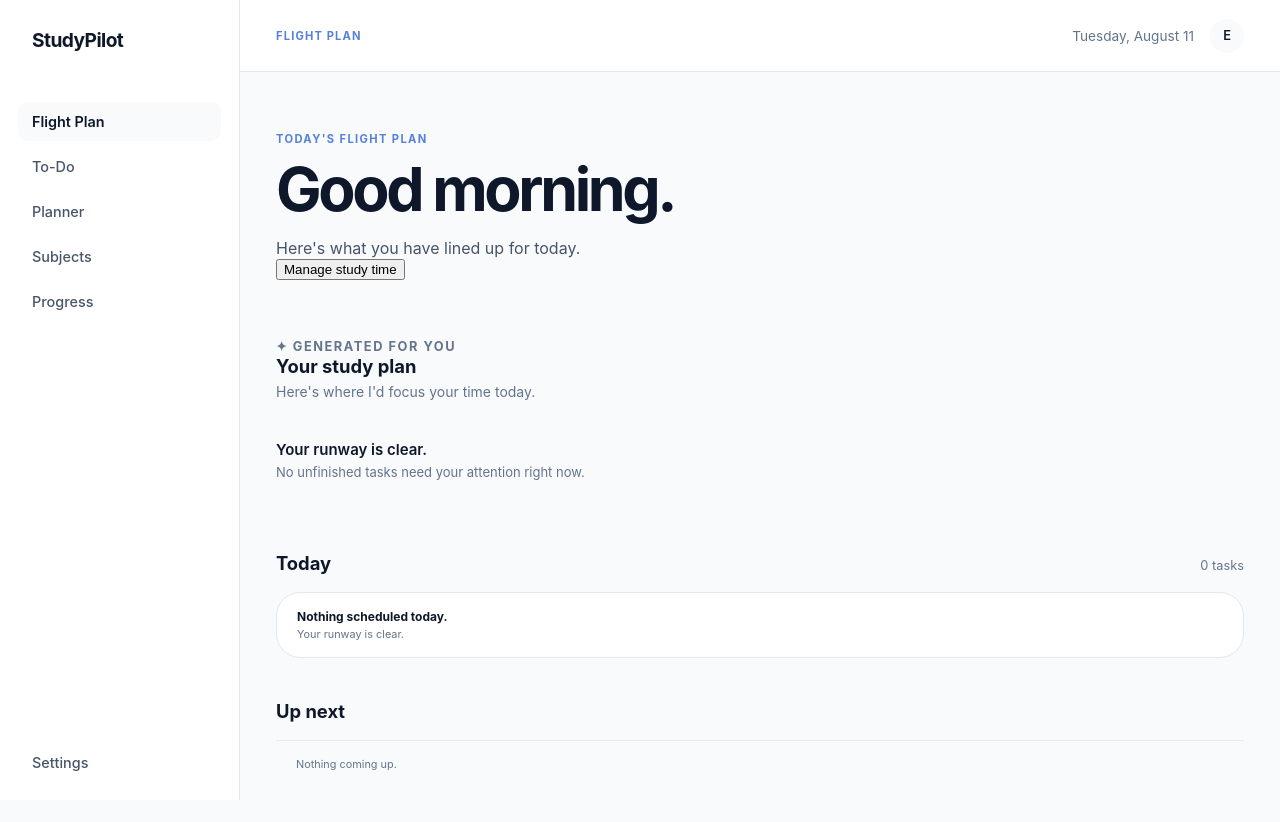
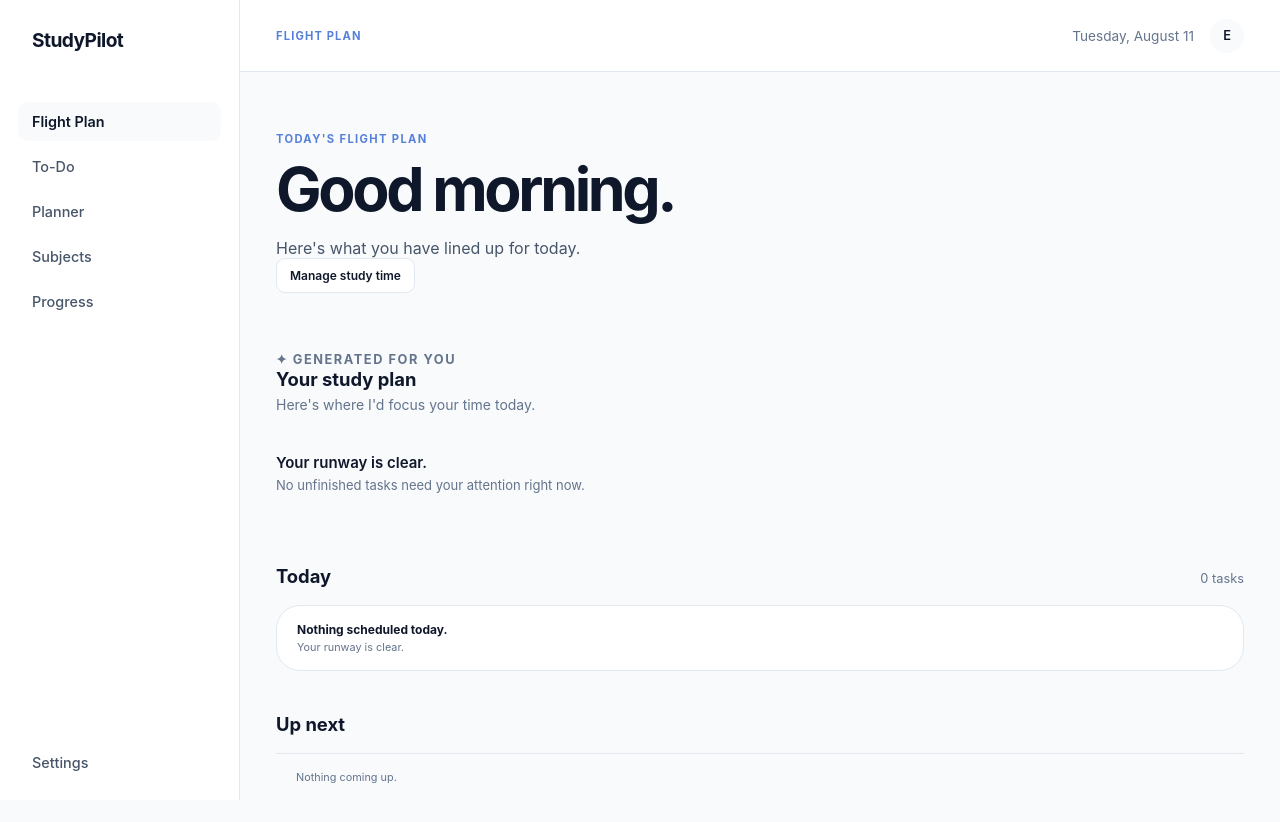
Before and after one commit to thisisemily73/StudyPilot, a React (Vite) app in the folder app/: page / in a window 1280 px wide. Shown: the top 822 px of the page. Built offline with nearby package versions, Linux system fonts and the light colour scheme.

Commit message:
added css to stydy time btn

```diff
--- a/app/src/styles/Home.css
+++ b/app/src/styles/Home.css
@@ -208,6 +208,41 @@
 
 /* GENERATED STUDY PLAN */
 
+.manage-study-time-button {
+  flex-shrink: 0;
+  display: inline-flex;
+  align-items: center;
+  gap: 7px;
+
+  padding: 9px 13px;
+
+  border: 1px solid var(--border);
+  border-radius: 9px;
+
+  background: var(--surface);
+  color: var(--text-primary);
+
+  font-family: inherit;
+  font-size: 12px;
+  font-weight: 600;
+
+  cursor: pointer;
+
+  transition:
+    background 0.15s ease,
+    border-color 0.15s ease,
+    transform 0.15s ease;
+}
+
+.manage-study-time-button:hover {
+  background: var(--surface-hover);
+  border-color: var(--text-muted);
+}
+
+.manage-study-time-button:active {
+  transform: translateY(1px);
+}
+
 .study-plan-section {
   position: relative;
 }
```
Also changed, not shown: app/src/components/ManageStudyTimeModal.tsx (added).
